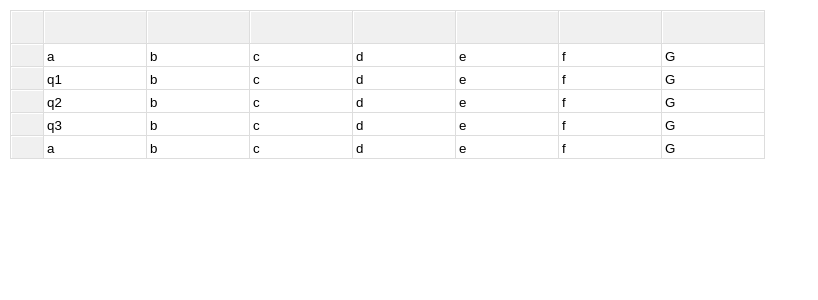
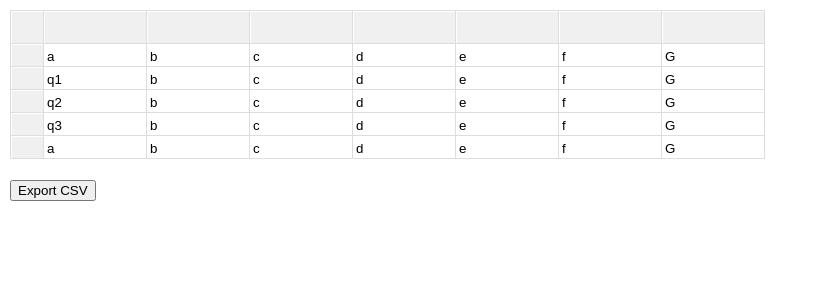
Before and after one commit to thainquet/handsontable-clone, a React (Create React App) app: page / in a window 1280 px wide. Shown: the top 300 px of the page, without its empty margins (0-818 px from the left). Built offline with nearby package versions, Linux system fonts and the light colour scheme.

Commit message:
add export CSV

```diff
--- a/src/components/Table.js
+++ b/src/components/Table.js
@@ -382,7 +382,30 @@ const Table = (props) => {
       </th>
     );
   }
+
+  const exportCSV = () => {
+    let data = []
+    let table = document.getElementById("tbl")
+    Array.prototype.forEach.call(table.rows, (row) => {
+      let dataItem = []
+      Array.prototype.forEach.call(row.cells, (cell) => {
+        if (cell.cellIndex != 0) dataItem.push(cell.childNodes[0].value)
+      })
+      data.push(dataItem)
+    })
+    let arr = JSON.parse(JSON.stringify(data));
+    let csvContent =
+      "data:text/csv;charset=utf-8," + arr.map((e) => e.join(",")).join("\n");
+    let encodedUri = encodeURI(csvContent);
+    let link = document.createElement("a");
+    link.setAttribute("href", encodedUri);
+    link.setAttribute("download", "my_data.csv");
+    document.body.appendChild(link);
+    link.click();
+  }
+
   return (
+    <>
       <table id="tbl">
         <thead>
           <tr>
@@ -399,6 +422,9 @@ const Table = (props) => {
             ))}
         </tbody>
       </table>
+      <br></br>
+      <button onClick={exportCSV}>Export CSV</button>
+    </>
   );
 };
 
```
Lines whose indentation alone changed are shown as unchanged.
